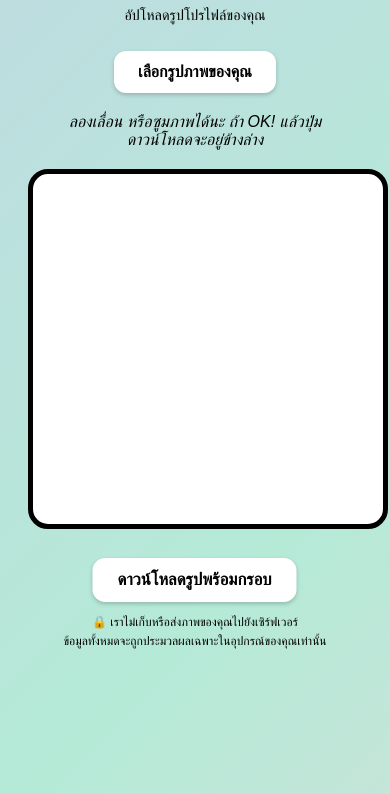
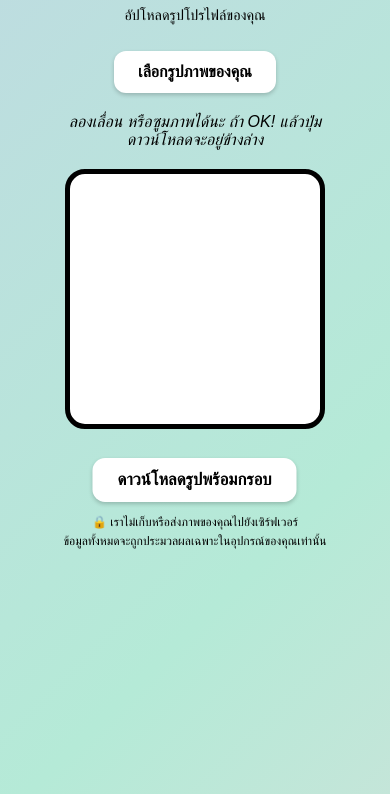
Before and after one commit to atp-dev/photo-frame, a plain HTML site: page index.html in a window 390 px wide. Shown: the part 146-940 px from the top of the page. Drawn offline with Linux system fonts and the light colour scheme.

Commit message:
responsive

```diff
--- a/style.css
+++ b/style.css
@@ -41,12 +41,18 @@
     }
     #preview-container {
       position: relative;
-      width: 350px;
-      height: 350px;
+      width: 450px;
+      height: 450px;
       margin: 10px auto;
       border: 5px solid black;
       border-radius: 20px;
       background: white;
+    }
+        @media (max-width: 640px) {
+      #preview-container {
+        width: 250px;
+        height: 250px;
+      }
     }
     canvas {
       width: 100%;
```
